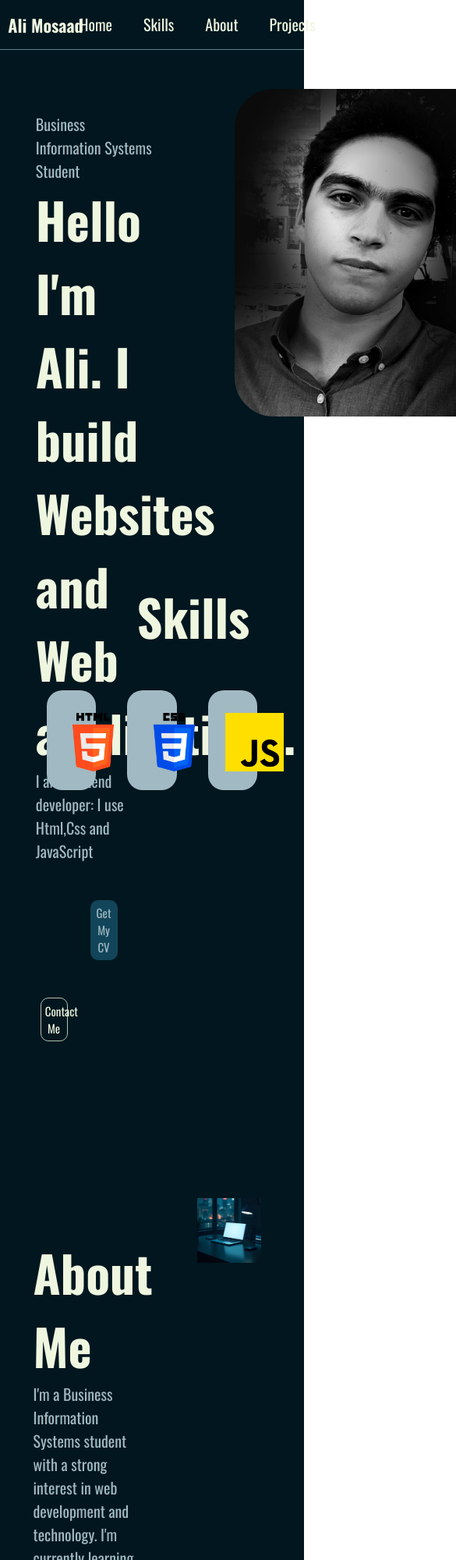
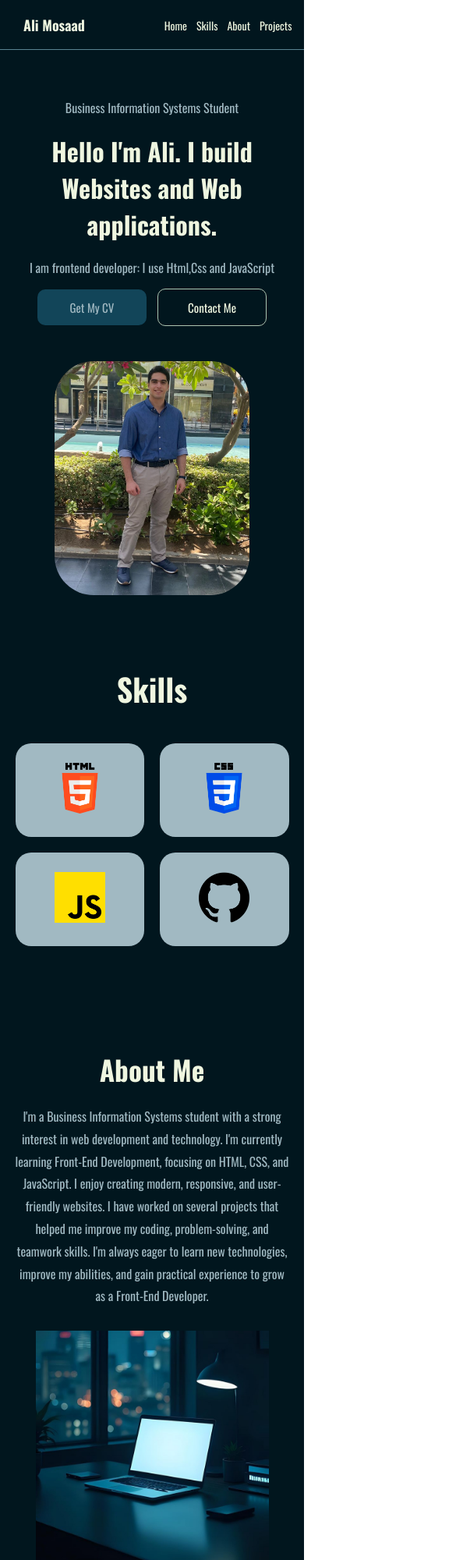
Before and after one commit to aliahmedv11-stack/Portfolio, a plain HTML site: page index.html in a window 390 px wide. Shown: the top 2000 px of the page at 78% size, 585 px wide, since content can reach past the window. Drawn offline with nearby package versions, Linux system fonts and the light colour scheme; a web font is replaced by a local one.

Commit message:
Add files via upload

```diff
--- a/index.css
+++ b/index.css
@@ -164,7 +164,7 @@
     }
 
     .project-img {
-        height: 220px;
+        height: auto;
     }
 
 }
@@ -628,3 +628,287 @@ h2{
     }
 
 }
+
+/* =========================
+   Responsive Header
+========================= */
+
+@media (max-width: 768px) {
+
+    header {
+        width: 100%;
+        height: auto;
+        min-height: 4rem;
+        padding: 10px 4%;
+        align-items: center;
+    }
+
+    header h1 {
+        width: 30%;
+        margin-top: 0;
+        font-size: 18px;
+    }
+
+    header nav {
+        width: 70%;
+    }
+
+    header nav ul {
+        justify-content: flex-end;
+        gap: 12px;
+        margin-top: 0;
+        flex-wrap: wrap;
+    }
+
+    header nav a {
+        font-size: 14px;
+    }
+
+}
+
+/* Hero Section Responsive */
+
+@media (max-width: 768px) {
+
+    .sec1 {
+        height: auto;
+        padding: 30px 0;
+    }
+
+    .div1 {
+        width: 90%;
+        height: auto;
+        flex-direction: column;
+        align-items: center;
+        text-align: center;
+    }
+
+    .div1 .left {
+        width: 100%;
+        height: auto;
+        padding-top: 2rem;
+    }
+
+    .div1 .left p {
+        margin-left: 0;
+        font-size: 16px;
+        padding: 0 10px;
+    }
+
+    .div1 .left h2 {
+        font-size: 2rem;
+        margin: 20px 0;
+    }
+
+    .div1 .right {
+        width: 100%;
+        height: auto;
+        margin: 30px 0 0;
+        display: flex;
+        justify-content: center;
+    }
+
+    .div1 .right img {
+        width: 250px;
+        height: 300px;
+        margin: 0;
+        object-fit: cover;
+    }
+
+    .div1 .left button,
+    .div1 .left .btn2 {
+        width: 40%;
+        margin: 15px 5px;
+        padding: 12px 5px;
+    }
+
+}
+
+/* Skills Section Responsive */
+
+@media (max-width: 768px) {
+
+    .sec2 {
+        height: auto;
+        padding: 40px 0 60px;
+    }
+
+    .sec2 h2 {
+        font-size: 2.5rem;
+        padding-top: 20px;
+        margin: 0;
+        text-align: center;
+    }
+
+    .cards {
+        width: 90%;
+        height: auto;
+        margin: auto;
+        padding-top: 40px;
+
+        display: grid;
+        grid-template-columns: repeat(2, 1fr);
+        gap: 20px;
+    }
+
+    .card {
+        width: 100%;
+        height: 120px;
+        padding-top: 25px;
+    }
+
+    .card .images img {
+        width: 65px;
+        height: 65px;
+        margin: 0 auto;
+        display: block;
+    }
+
+}
+
+/* About Section Responsive */
+
+@media (max-width: 768px) {
+
+    .sec3 {
+        height: auto;
+        padding: 40px 0;
+    }
+
+    .div2 {
+        width: 90%;
+        height: auto;
+        flex-direction: column;
+        align-items: center;
+    }
+
+    .div2 .left {
+        width: 100%;
+        height: auto;
+        padding-top: 2rem;
+    }
+
+    .div2 .left h2 {
+        font-size: 2.2rem;
+        margin: 0 0 20px;
+        text-align: center;
+    }
+
+    .div2 .left p {
+        font-size: 16px;
+        margin: 0;
+        line-height: 1.8;
+        text-align: center;
+    }
+
+    .div2 .right {
+        width: 100%;
+        height: 300px;
+        margin: 30px 0 0;
+        background-size: contain;
+        background-position: center;
+        background-repeat: no-repeat;
+    }
+
+}
+
+/* Projects Section Responsive */
+
+@media (max-width: 768px) {
+
+    .projects {
+        height: auto;
+        padding: 60px 5%;
+    }
+
+    .projects-container {
+        width: 100%;
+    }
+
+    .section-title {
+        margin-bottom: 35px;
+    }
+
+    .section-title h2 {
+        font-size: 28px;
+    }
+
+    .section-title p {
+        font-size: 14px;
+    }
+
+    .projects-cards {
+        grid-template-columns: 1fr;
+        gap: 30px;
+    }
+
+    .project-card {
+        width: 100%;
+    }
+
+    .project-img {
+        width: 100%;
+        height: 220px;
+    }
+
+    .project-img img {
+        width: 100%;
+        height: 100%;
+        object-fit: cover;
+    }
+
+    .project-info {
+        padding: 20px;
+    }
+
+    .project-info h3 {
+        font-size: 23px;
+    }
+
+    .project-info p {
+        font-size: 14px;
+    }
+
+    .project-btn {
+        font-size: 14px;
+    }
+
+}
+
+/* Footer Responsive */
+
+@media (max-width: 768px) {
+
+    .footer {
+        padding: 45px 6% 20px;
+    }
+
+    .footer-container {
+        grid-template-columns: 1fr;
+        gap: 35px;
+        text-align: center;
+    }
+
+    .footer-about h2 {
+        margin: 0 0 15px;
+    }
+
+    .footer-about p {
+        margin: auto;
+    }
+
+    .social-links {
+        justify-content: center;
+    }
+
+    .footer-bottom {
+        flex-direction: column;
+        gap: 15px;
+        text-align: center;
+    }
+
+    .footer-bottom p {
+        font-size: 12px;
+    }
+
+}
--- a/index.html
+++ b/index.html
@@ -18,7 +18,7 @@
     <meta property="og:description"
         content="MY Portfolio, a Business Information Systems student building websites">
 
-    <meta property="og:image" content="https://aliahmedv11-stack.github.io/Portfolio/Images/my pic.jpeg">
+    <meta property="og:image" content="https://aliahmedv11-stack.github.io/Portfolio/Images/mypic.jpeg">
 
     <meta property="og:url" content="https://yourwebsite.com">
 
@@ -58,7 +58,7 @@
                     <button class="btn2">Contact Me</button>
                 </div>
                 <div class="right">
-                    <img src="./Images/WhatsApp Image 2026-11-05 at 6.00.00 PM.jpeg" alt="">
+                    <img src="./Images/mypic.jpeg" alt="">
 
                 </div>
             </div>
@@ -123,12 +123,10 @@
 
                     </div> -->
                 </div>
-                <!-- <div class="card">
-                    <div class="images"><img src="./Images/react.png" alt=""></div>
-                </div>
                 <div class="card">
                     <div class="images"><img src="./Images/github.png" alt=""></div>
-                </div> -->
+                </div>
+
 
             </div>
 
```
Also changed, not shown: Images/mypic.jpeg (added).
